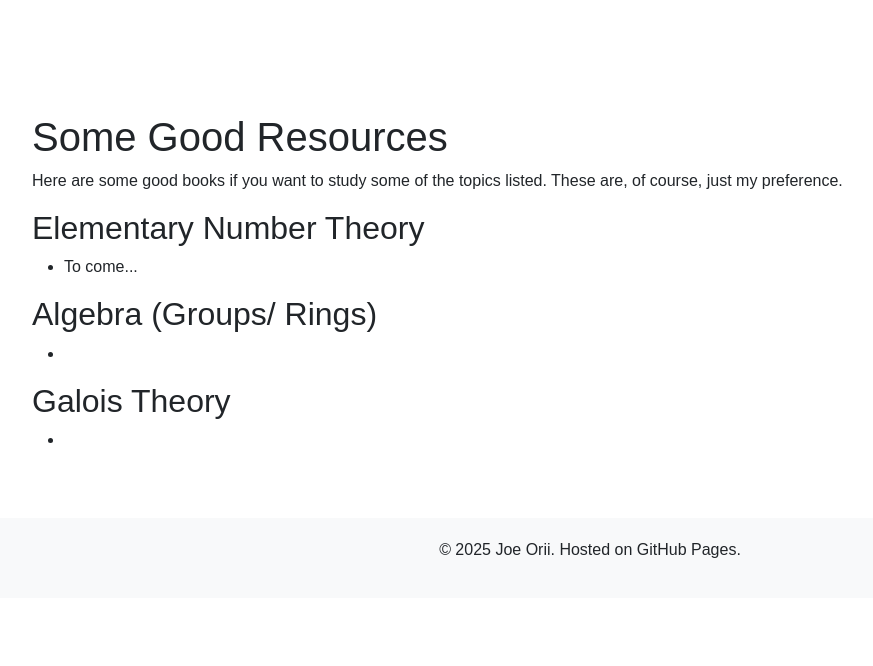
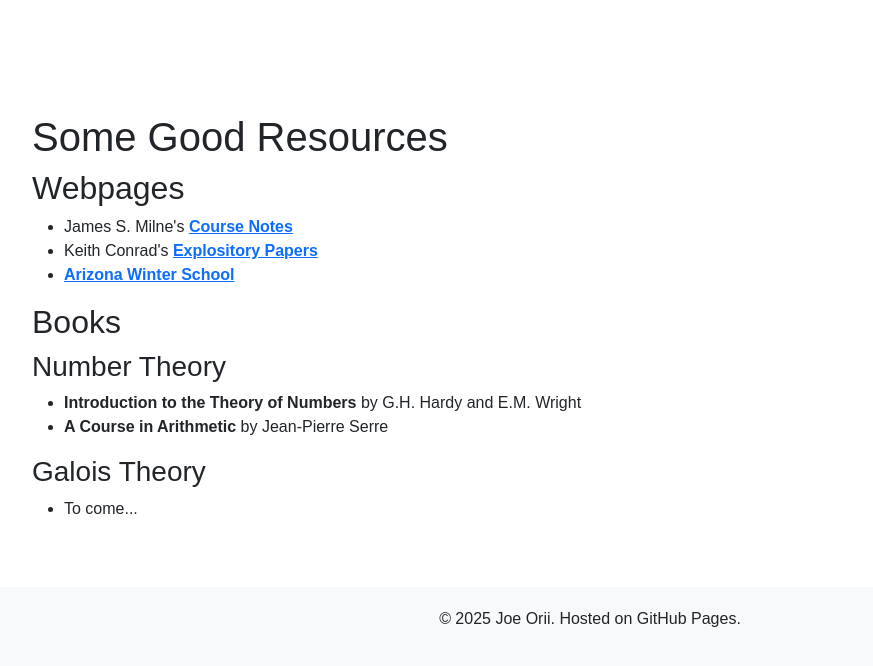
Before and after one commit to joeorii/joeorii.github.io, a plain HTML site: page notes.html in a window 1280 px wide. Shown: the part 682-1348 px from the top of the page, without its empty margins (50-923 px from the left). Before the commit the page ends 1280 px from the top, so only its background shows below. Drawn offline with nearby package versions, Linux system fonts and the light colour scheme.

Commit message:
Update notes.html

```diff
--- a/notes.html
+++ b/notes.html
@@ -64,20 +64,22 @@
     <section id="rec" class="section">
         <div class="container">
             <h1>Some Good Resources</h1>
-            <p>Here are some good books if you want to study some of the topics listed. These are, of course, just my preference. </p>
-            <h2>Elementary Number Theory</h2>
+            <h2>Webpages</h2>
+            <ul>
+                <li>James S. Milne's <a href="https://www.jmilne.org/math/CourseNotes/" target="_blank"><strong>Course Notes</strong></a></li>
+                <li>Keith Conrad's <a href="https://kconrad.math.uconn.edu/blurbs/" target="_blank"><strong>Explository Papers</strong></a></li>
+                <li><a href="https://swc-math.github.io/" target="_blank"><strong>Arizona Winter School</strong></a></li>
+            </ul>
+            <h2>Books</h2>
+            <h3>Number Theory</h3>
+            <ul>
+                <li><strong>Introduction to the Theory of Numbers</strong></a> by G.H. Hardy and E.M. Wright</li>
+                <li><strong>A Course in Arithmetic</strong></a> by Jean-Pierre Serre</li>
+            </ul>
+
+            <h3>Galois Theory</h3>
             <ul>
                 <li>To come...</li>
-            </ul>
-
-            <h2>Algebra (Groups/ Rings)</h2>
-            <ul>
-                <li></li>
-            </ul>
-
-            <h2>Galois Theory</h2>
-            <ul>
-                <li></li>
             </ul>
         </div>
     </section>
```
